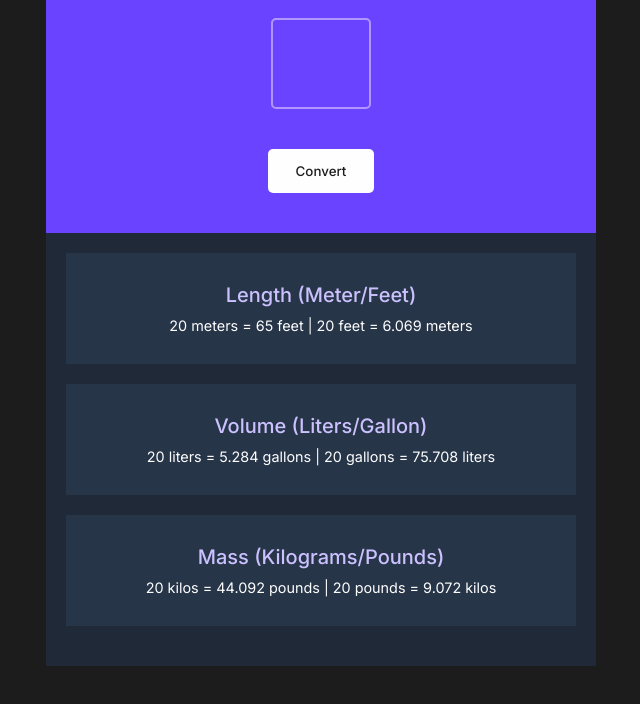
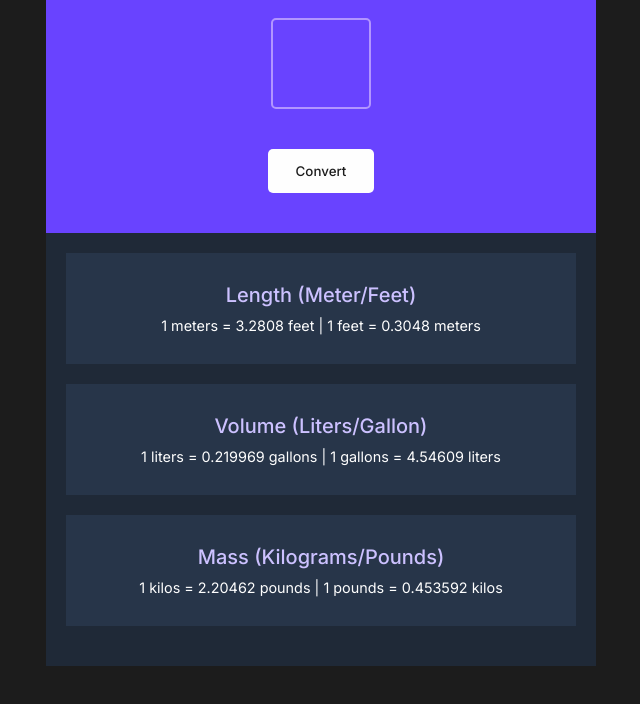
Before and after one commit to atcraigwatson/unit-converter, a website built with Vite: page index.html in a window 1280 px wide. Shown: the part 136-840 px from the top of the page, without its empty margins (319-959 px from the left). Built offline with nearby package versions, Linux system fonts and the light colour scheme.

Commit message:
Set default outputs to 1 unit

```diff
--- a/index.html
+++ b/index.html
@@ -22,19 +22,19 @@
         <section class="output-section">
           <h2 class="output-title">Length (Meter/Feet)</h2>
           <p class="output-result" id="output-length">
-            20 meters = 65 feet | 20 feet = 6.069 meters
+            1 meters = 3.2808 feet | 1 feet = 0.3048 meters
           </p>
         </section>
         <section class="output-section">
           <h2 class="output-title">Volume (Liters/Gallon)</h2>
           <p class="output-result" id="output-volume">
-            20 liters = 5.284 gallons | 20 gallons = 75.708 liters
+            1 liters = 0.219969 gallons | 1 gallons = 4.54609 liters
           </p>
         </section>
         <section class="output-section">
           <h2 class="output-title">Mass (Kilograms/Pounds)</h2>
           <p class="output-result" id="output-mass">
-            20 kilos = 44.092 pounds | 20 pounds = 9.072 kilos
+            1 kilos = 2.20462 pounds | 1 pounds = 0.453592 kilos
           </p>
         </section>
       </div>
```
